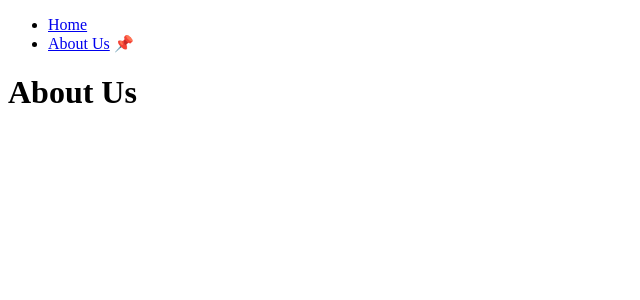
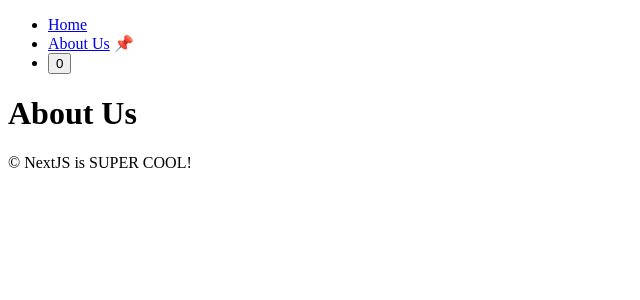
Before and after one commit to ksundev/learn-nextjs14, a Next.js app: page /about-us in a window 1280 px wide. Shown: the top 300 px of the page, without its empty margins (0-640 px from the left). Built offline with nearby package versions, Linux system fonts and the light colour scheme.

Commit message:
refactor: Use Navigation as Layout

```diff
--- /dev/null
+++ b/app/about-us/layout.tsx
@@ -0,0 +1,8 @@
+export default function Layout({ children }: { children: React.ReactNode }) {
+  return (
+    <div>
+      {children}
+      &copy; NextJS is SUPER COOL!
+    </div>
+  );
+}
--- a/app/about-us/page.tsx
+++ b/app/about-us/page.tsx
@@ -1,9 +1,6 @@
-import Navigation from "../../components/navigation";
-
 export default function AboutUs() {
   return (
     <div>
-      <Navigation />
       <h1>About Us</h1>
     </div>
   );
--- a/app/layout.tsx
+++ b/app/layout.tsx
@@ -1,16 +1,21 @@
+import Navigation from "../components/navigation";
+
 export const metadata = {
-  title: 'Next.js',
-  description: 'Generated by Next.js',
-}
+  title: "Next.js",
+  description: "Generated by Next.js",
+};
 
 export default function RootLayout({
   children,
 }: {
-  children: React.ReactNode
+  children: React.ReactNode;
 }) {
   return (
     <html lang="en">
-      <body>{children}</body>
+      <body>
+        <Navigation />
+        {children}
+      </body>
     </html>
-  )
+  );
 }
--- a/app/page.tsx
+++ b/app/page.tsx
@@ -1,9 +1,6 @@
-import Navigation from "../components/navigation";
-
 export default function Page() {
   return (
     <div>
-      <Navigation />
       <h1>Home</h1>
     </div>
   );
--- a/components/navigation.tsx
+++ b/components/navigation.tsx
@@ -2,10 +2,12 @@
 
 import Link from "next/link";
 import { usePathname } from "next/navigation";
+import React from "react";
 
 export default function Navigation() {
   const path = usePathname();
   console.log(path);
+  const [count, setCount] = React.useState(0);
   return (
     <nav>
       <ul>
@@ -16,6 +18,7 @@ export default function Navigation() {
           <Link href="/about-us">About Us</Link>{" "}
           {path === "/about-us" ? "📌" : ""}
         </li>
+        <li><button onClick={() => setCount(c => c + 1)}>{count}</button></li>
       </ul>
     </nav>
   );
```
